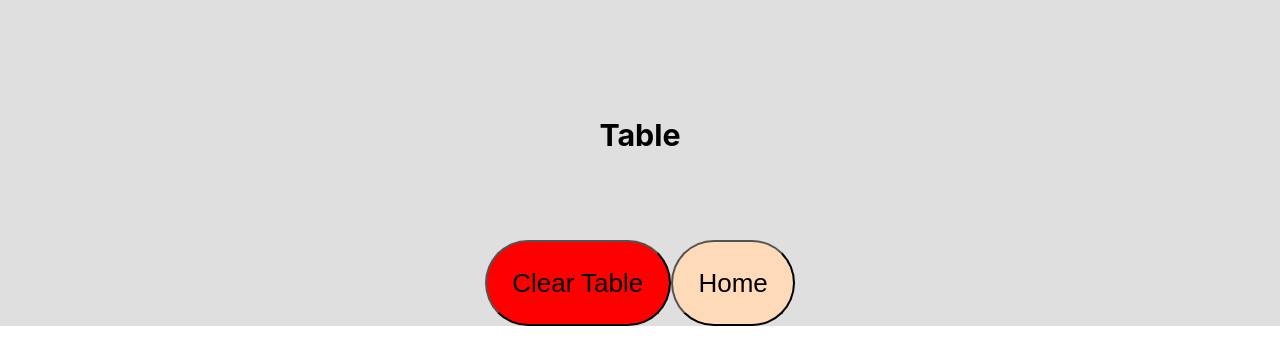
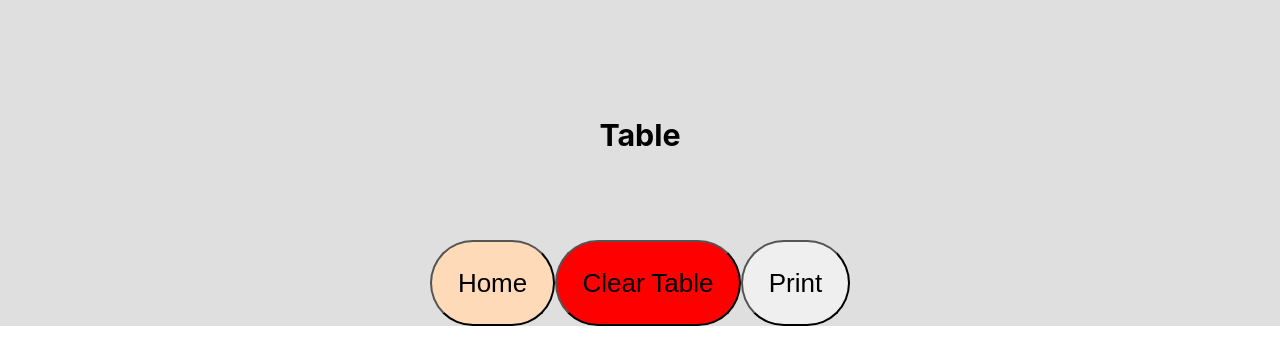
Before and after one commit to chutim/secondary-isolations, a React (Create React App) app: page /table in a window 1280 px wide. Shown: the top 364 px of the page. Built offline with nearby package versions, Linux system fonts and the light colour scheme.

Commit message:
added print button to Table

```diff
--- a/public/index.html
+++ b/public/index.html
@@ -24,7 +24,7 @@
       work correctly both with client-side routing and a non-root public URL.
       Learn how to configure a non-root public URL by running `npm run build`.
     -->
-    <title>React App</title>
+    <title>Secondary Isolation Calculator</title>
   </head>
   <body>
     <noscript>You need to enable JavaScript to run this app.</noscript>
--- a/src/App.css
+++ b/src/App.css
@@ -6,6 +6,15 @@
 @media (prefers-reduced-motion: no-preference) {
   .App-logo {
     animation: App-logo-spin infinite 20s linear;
+  }
+}
+
+@media print {
+  body {
+    visibility: hidden;
+  }
+  #divToPrint {
+    visibility: visible;
   }
 }
 
--- a/src/components/Table.js
+++ b/src/components/Table.js
@@ -99,7 +99,7 @@ class Table extends Component {
           <h3 className="page-title">Table</h3>
         </header>
 
-        <div className="groups-container">
+        <div className="groups-container" id="divToPrint">
           {/* generate a new table group for each species */}
           {this.state.arrayedKitData.map(speciesGroup => (
             <div className="tables-container" key={speciesGroup[0]}>
@@ -135,6 +135,9 @@ class Table extends Component {
         </div>
 
         <footer>
+          <LinkButton to="/" className="nav-button home-button">
+            Home
+          </LinkButton>
           <button
             className="nav-button clear-table-button"
             onClick={() => {
@@ -144,9 +147,14 @@ class Table extends Component {
           >
             Clear Table
           </button>
-          <LinkButton to="/" className="nav-button home-button">
-            Home
-          </LinkButton>
+          <button
+            className="nav-button"
+            onClick={() => {
+              window.print();
+            }}
+          >
+            Print
+          </button>
         </footer>
       </div>
     );
```
